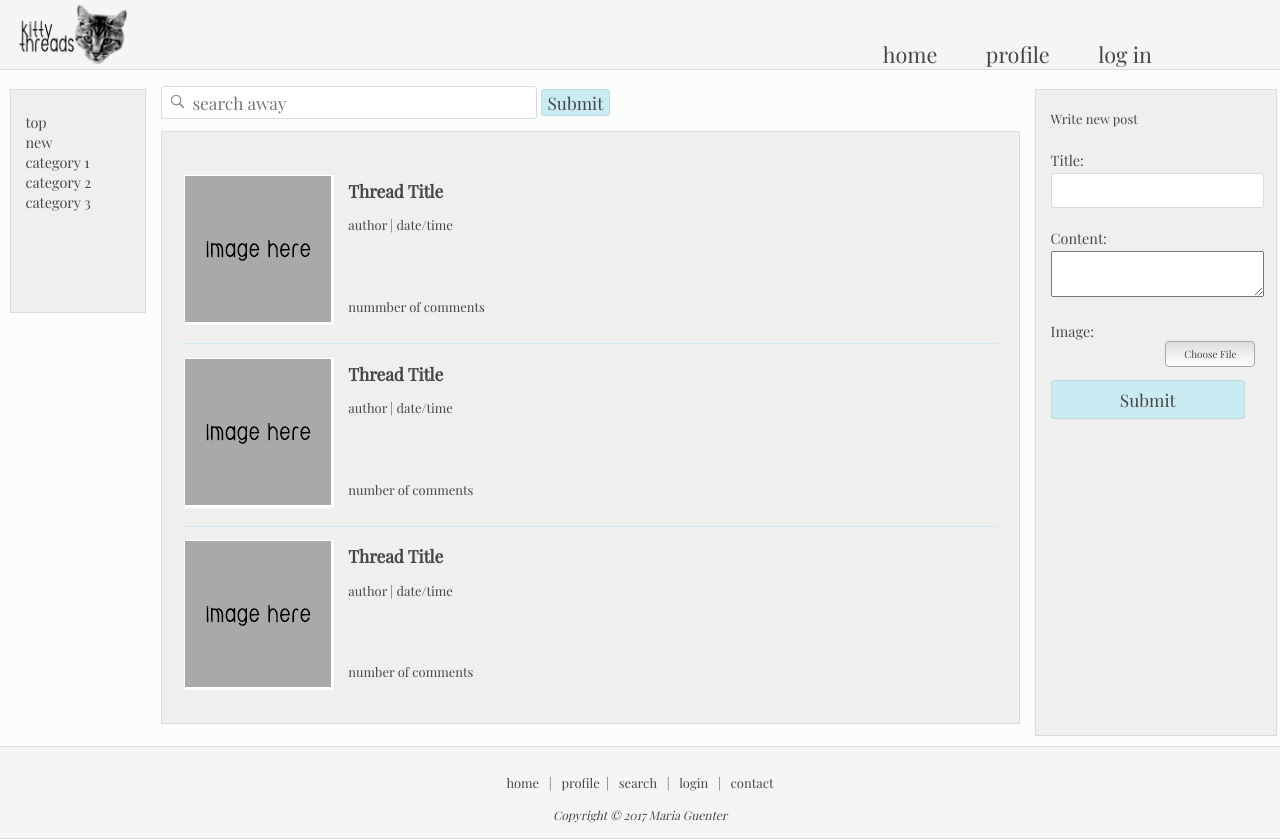
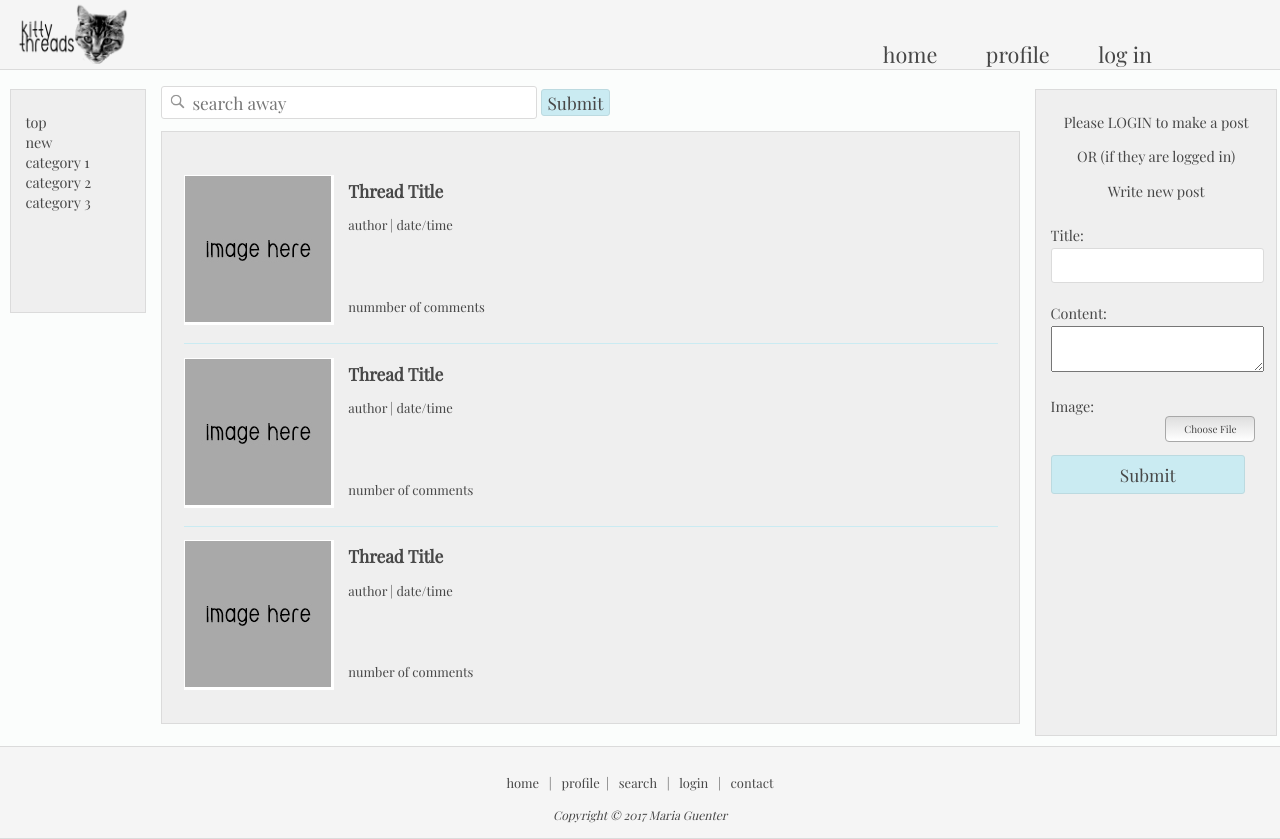
Before and after one commit to mariaguenter/couches, a PHP site: page /home.html in a window 1280 px wide. Run offline with PHP 8.4, Linux system fonts and the light colour scheme.

Commit message:
edited home page

```diff
--- a/css/style.css
+++ b/css/style.css
@@ -36,6 +36,11 @@ h4{
 
 p{
   font-size: 0.9em;
+}
+
+.centerP{
+	text-align: center;
+	font-size: 1em;
 }
 
 a{
--- a/home.html
+++ b/home.html
@@ -85,7 +85,9 @@
       <!-- @TODO: Make this an .include file -->
       <article id="right-sidebar" class="col-2">
         <div class="new-post-container hidden">
-          <p>Write new post</p>
+		  <p class="centerP">Please <a href="login.html">LOGIN</a> to make a post</p>
+		  <p class="centerP"> OR (if they are logged in) </p>
+          <p class="centerP">Write new post</p>
           <form id="side-bar-new-post" action="">
             <div class="form-row">
               <label for="np-title" class="top">Title: </label>
```
